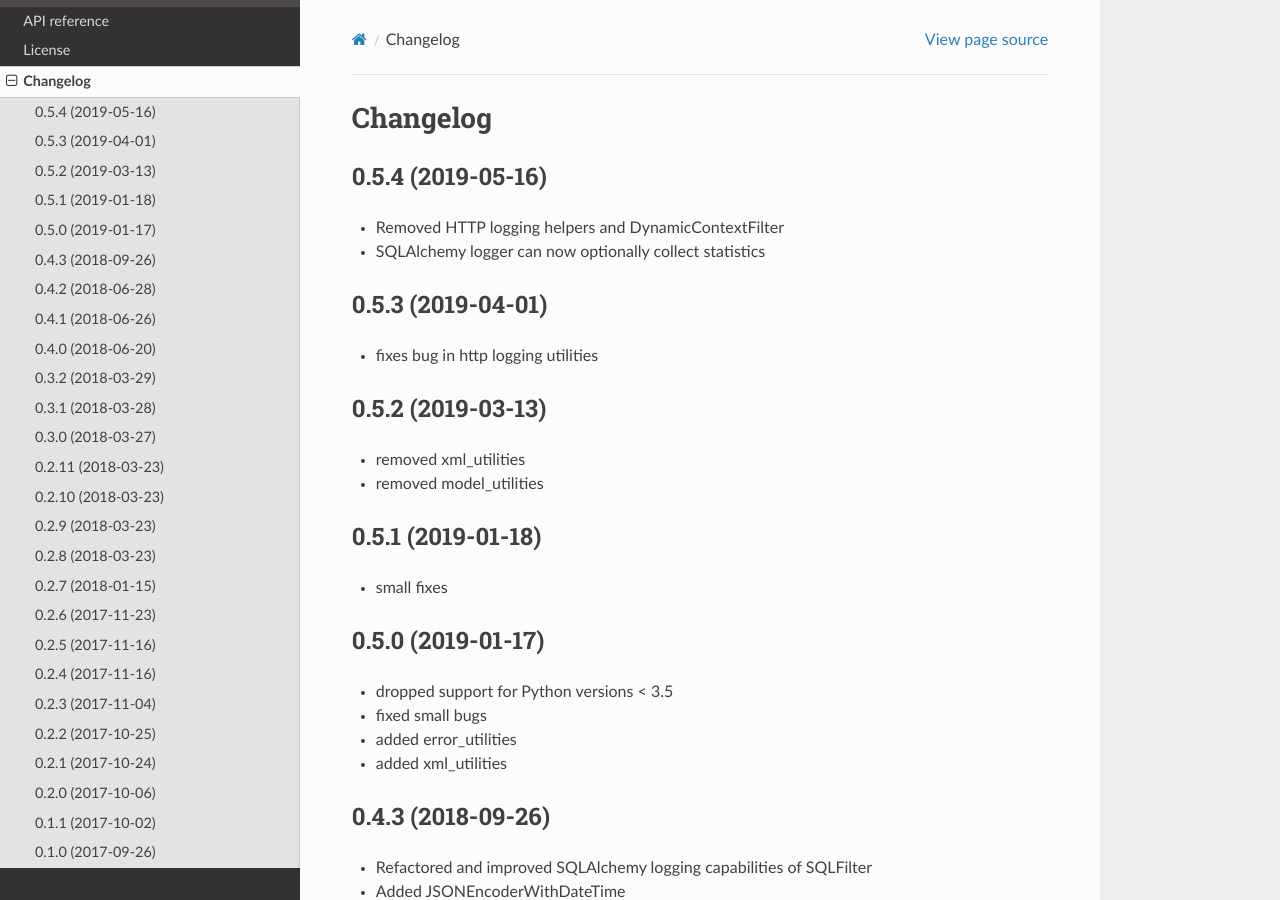
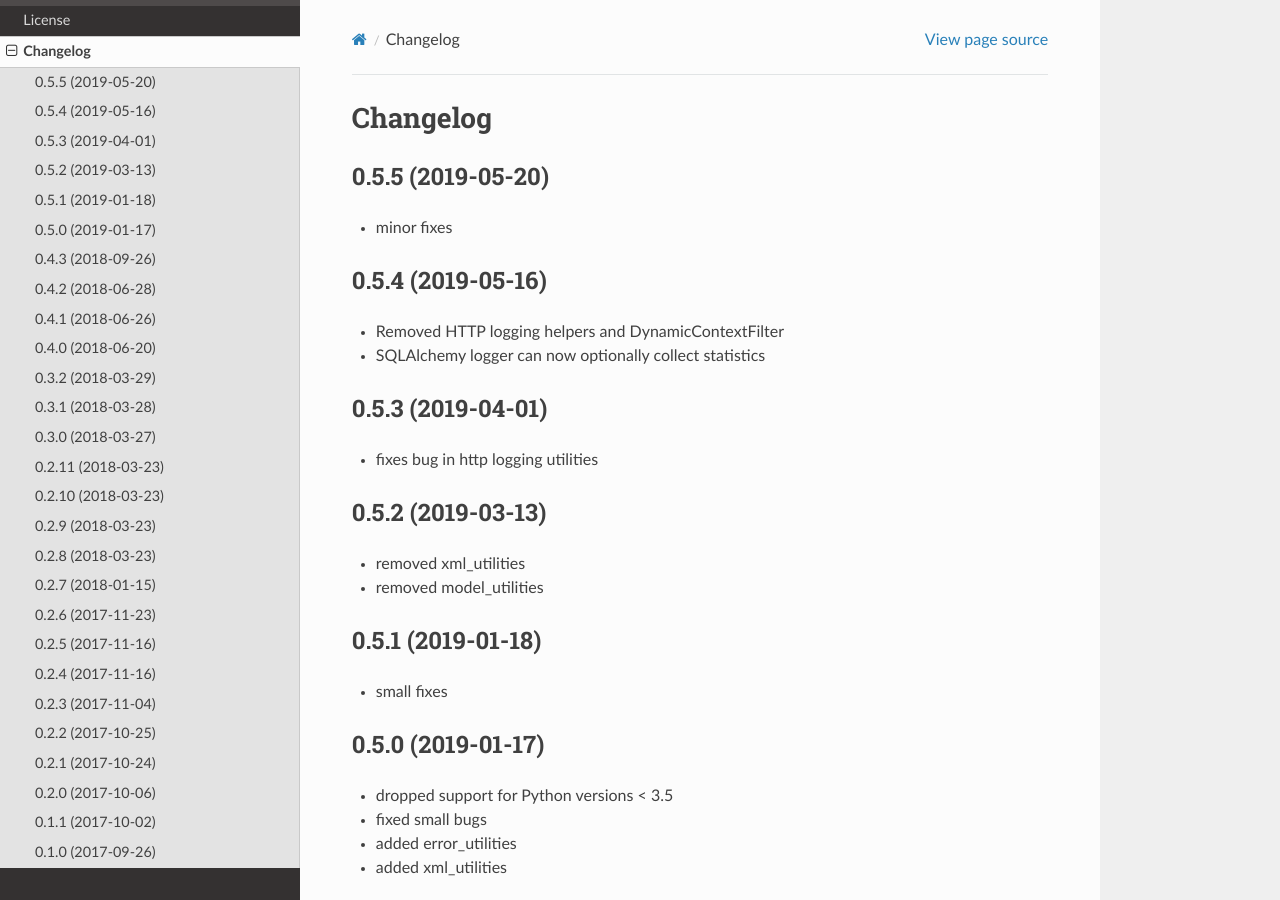
Before and after one commit to tadams42/seveno_pyutil, a Sphinx documentation site: the page built from docs/changelog.rst, in a window 1280 px wide and 900 px high. Built offline with Sphinx 7.4.7 and the Read the Docs theme 2.0.0, drawn with Linux system fonts in a browser that asks for light colours.

Commit message:
Bump version: 0.5.4 → 0.5.5

```diff
--- a/CHANGELOG.md
+++ b/CHANGELOG.md
@@ -1,4 +1,8 @@
 # Changelog
+
+## 0.5.5 (2019-05-20)
+
+- minor fixes
 
 ## 0.5.4 (2019-05-16)
 
--- a/docs/conf.py
+++ b/docs/conf.py
@@ -70,7 +70,7 @@
 # |version| and |release|, also used in various other places throughout the
 # built documents.
 #
-version = release = '0.5.4'
+version = release = '0.5.5'
 
 # The language for content autogenerated by Sphinx. Refer to documentation
 # for a list of supported languages.
--- a/setup.cfg
+++ b/setup.cfg
@@ -1,5 +1,5 @@
 [bumpversion]
-current_version = 0.5.4
+current_version = 0.5.5
 
 [bdist_wheel]
 universal = 1
@@ -68,7 +68,7 @@
 include_trailing_comma = True
 force_grid_wrap = 0
 use_parentheses = True
-line_length=88
+line_length = 88
 
 [coverage:paths]
 source = src
--- a/setup.py
+++ b/setup.py
@@ -25,7 +25,7 @@
 
 setup(
     name="seveno_pyutil",
-    version="0.5.4",
+    version="0.5.5",
     license="MIT",
     description="Various unsorted Python utilities",
     long_description="%s\n%s"
--- a/src/seveno_pyutil/__init__.py
+++ b/src/seveno_pyutil/__init__.py
@@ -1,4 +1,4 @@
-__version__ = "0.5.4"
+__version__ = "0.5.5"
 
 import logging
 
```
